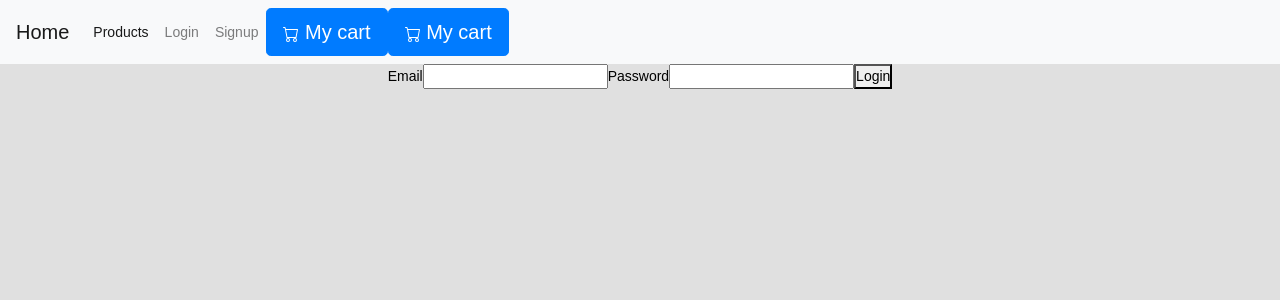
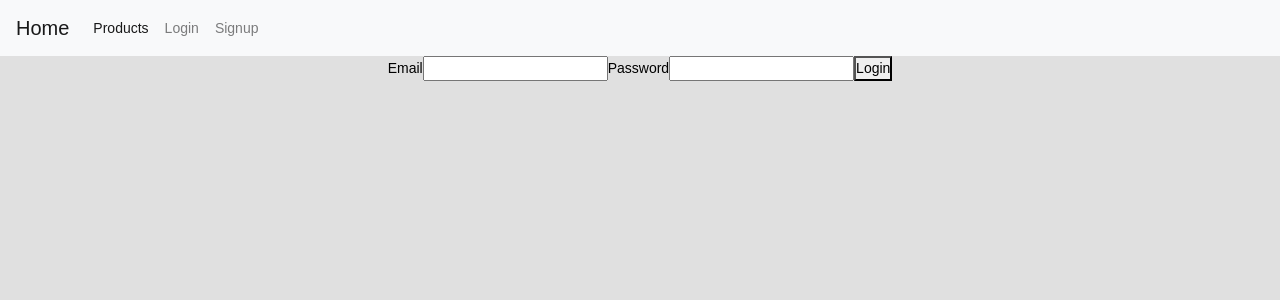
Before and after one commit to jobritomar/momproject_frontend, a React (Create React App) app: page /login in a window 1280 px wide. Shown: the top 300 px of the page. Built offline with nearby package versions, Linux system fonts and the light colour scheme; no server answers.

Commit message:
without ugly button

```diff
--- a/src/components/NavBar/index.js
+++ b/src/components/NavBar/index.js
@@ -47,17 +47,6 @@ const NavBar = () => {
                     }
                     </ul>
 
-                    <form class="d-flex">
-
-                    <button className="btn btn-primary btn-lg" type="submit"> <svg xmlns="http://www.w3.org/2000/svg" width="16" height="16" fill="currentColor" className="bi bi-cart" viewBox="0 0 16 16">
-              <path d="M0 1.5A.5.5 0 0 1 .5 1H2a.5.5 0 0 1 .485.379L2.89 3H14.5a.5.5 0 0 1 .491.592l-1.5 8A.5.5 0 0 1 13 12H4a.5.5 0 0 1-.491-.408L2.01 3.607 1.61 2H.5a.5.5 0 0 1-.5-.5zM3.102 4l1.313 7h8.17l1.313-7H3.102zM5 12a2 2 0 1 0 0 4 2 2 0 0 0 0-4zm7 0a2 2 0 1 0 0 4 2 2 0 0 0 0-4zm-7 1a1 1 0 1 1 0 2 1 1 0 0 1 0-2zm7 0a1 1 0 1 1 0 2 1 1 0 0 1 0-2z" />
-            </svg>  My cart</button>
-
-            <button className="btn btn-primary btn-lg" type="submit"> <svg xmlns="http://www.w3.org/2000/svg" width="16" height="16" fill="currentColor" className="bi bi-cart" viewBox="0 0 16 16">
-              <path d="M0 1.5A.5.5 0 0 1 .5 1H2a.5.5 0 0 1 .485.379L2.89 3H14.5a.5.5 0 0 1 .491.592l-1.5 8A.5.5 0 0 1 13 12H4a.5.5 0 0 1-.491-.408L2.01 3.607 1.61 2H.5a.5.5 0 0 1-.5-.5zM3.102 4l1.313 7h8.17l1.313-7H3.102zM5 12a2 2 0 1 0 0 4 2 2 0 0 0 0-4zm7 0a2 2 0 1 0 0 4 2 2 0 0 0 0-4zm-7 1a1 1 0 1 1 0 2 1 1 0 0 1 0-2zm7 0a1 1 0 1 1 0 2 1 1 0 0 1 0-2z" />
-            </svg>  My cart</button>
-
-    </form>
                 </div>
 
 
```
